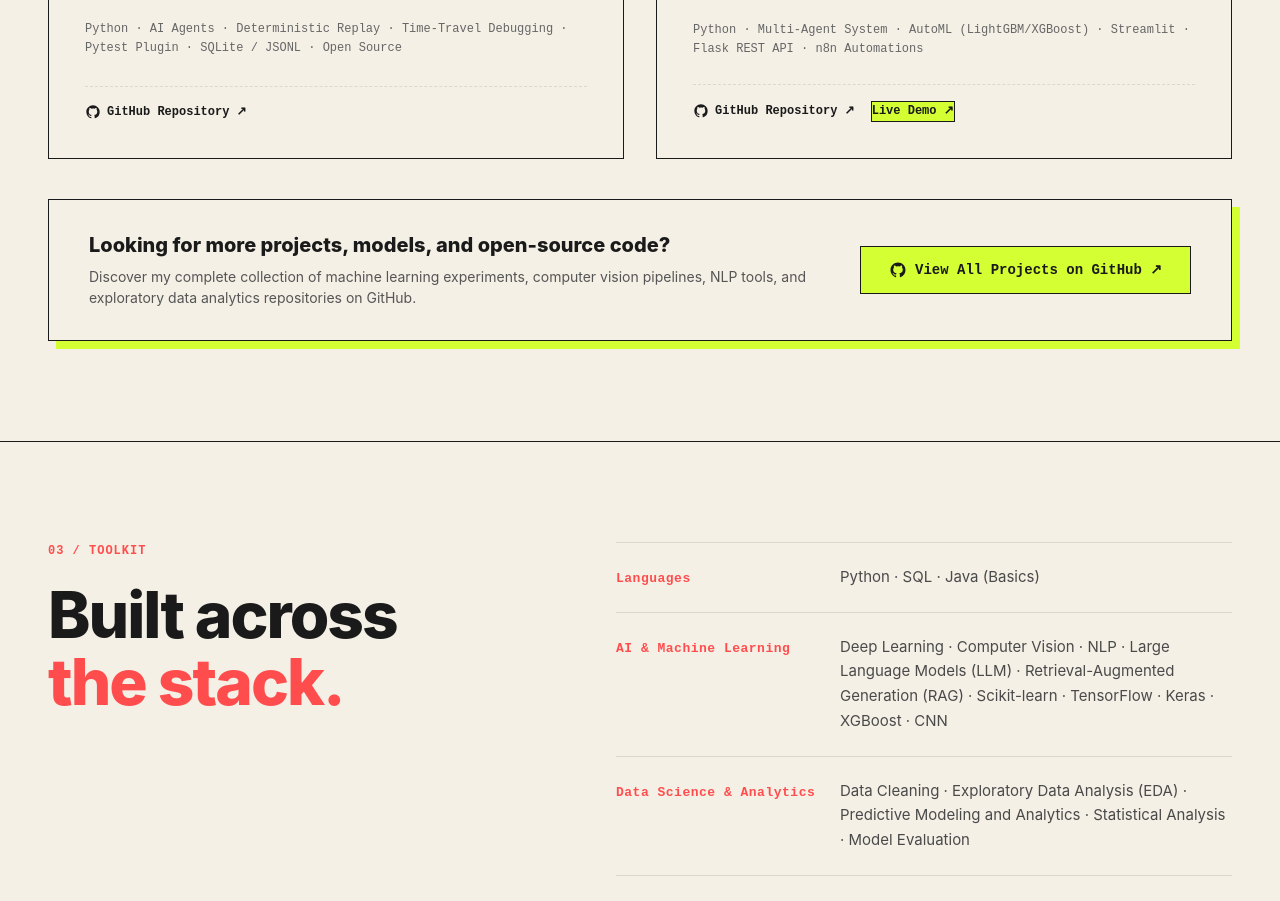
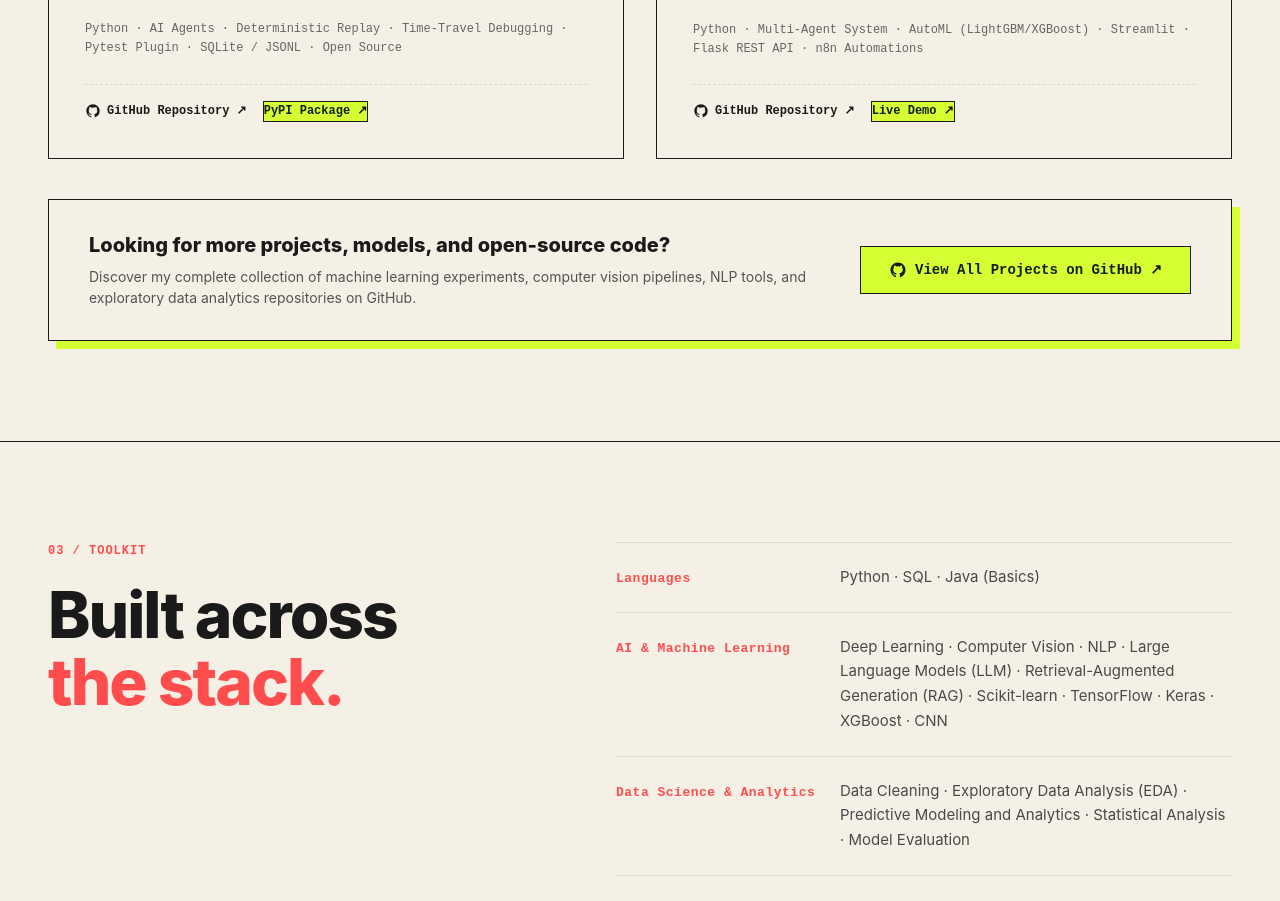
Before and after one commit to aakash1552005/aakash1552005.github.io, a plain HTML site: page index.html in a window 1280 px wide. Shown: the part 2869-3770 px from the top of the page. Drawn offline with Linux system fonts and the light colour scheme.

Commit message:
feat(rerunner): add official PyPI package badge link to project card
Signed-off-by: AAKASH S S <aakash1552005@gmail.com>

```diff
--- a/index.html
+++ b/index.html
@@ -560,6 +560,9 @@
                 <svg width="16" height="16" viewBox="0 0 24 24" fill="currentColor"><path d="M12 2C6.477 2 2 6.484 2 12.017c0 4.425 2.865 8.18 6.839 9.504.5.092.682-.217.682-.483 0-.237-.008-.868-.013-1.703-2.782.605-3.369-1.343-3.369-1.343-.454-1.158-1.11-1.466-1.11-1.466-.908-.62.069-.608.069-.608 1.003.07 1.53 1.032 1.53 1.032.892 1.53 2.341 1.088 2.91.832.092-.647.35-1.088.636-1.338-2.22-.253-4.555-1.113-4.555-4.951 0-1.093.39-1.988 1.029-2.688-.103-.253-.446-1.272.098-2.65 0 0 .84-.27 2.75 1.026A9.564 9.564 0 0112 6.844c.85.004 1.705.115 2.504.337 1.909-1.296 2.747-1.027 2.747-1.027.546 1.379.202 2.398.1 2.651.64.7 1.028 1.595 1.028 2.688 0 3.848-2.339 4.695-4.566 4.943.359.309.678.92.678 1.855 0 1.338-.012 2.419-.012 2.747 0 .268.18.58.688.482A10.019 10.019 0 0022 12.017C22 6.484 17.522 2 12 2z"/></svg>
                 <span>GitHub Repository ↗</span>
               </a>
+              <a href="https://pypi.org/project/rerunner/" target="_blank" rel="nofollow noopener noreferrer" class="project-link live-link">
+                <span>PyPI Package ↗</span>
+              </a>
             </div>
           </article>
 
```
